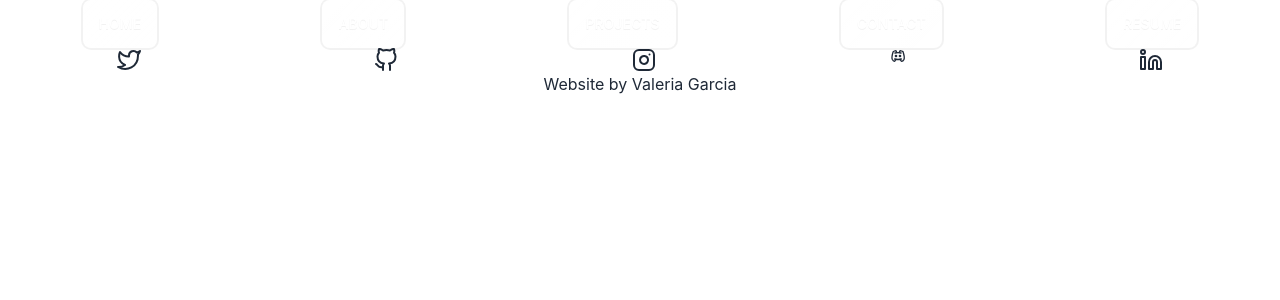
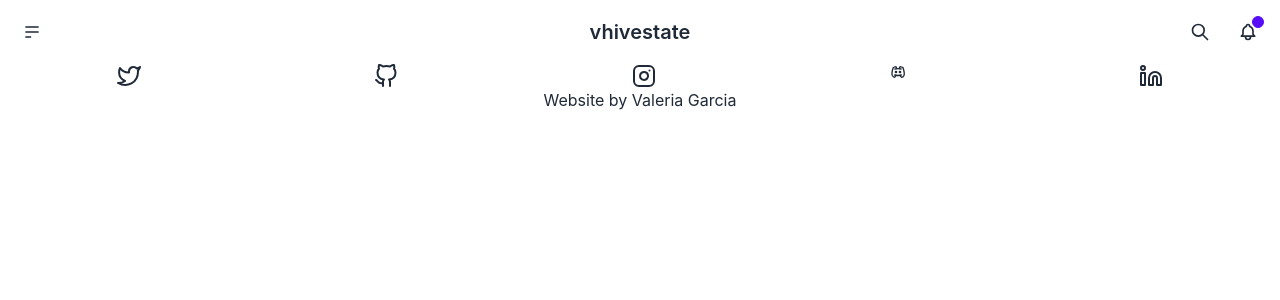
Before and after one commit to vhivestate/vhiivestate, a React (Create React App) app in the folder client/: page / in a window 1280 px wide. Shown: the top 300 px of the page. Built offline with nearby package versions, Linux system fonts and the light colour scheme.

Commit message:
nav style

```diff
--- a/client/src/App.css
+++ b/client/src/App.css
@@ -9,7 +9,20 @@
   flex-wrap: wrap;
   justify-content: space-around;
 }
+/* about styling */
+.about {
+  display: flex;
+  flex-wrap: wrap;
+  justify-content: space-around;
+}
 
+.avatar {
+  max-width: 50%;
+}
+
+.about p {
+  max-width: 50%;
+}
 /* contact form styling */
 .contactForm {
   text-align: center;
--- a/client/src/components/Nav.js
+++ b/client/src/components/Nav.js
@@ -3,13 +3,36 @@
 
 function Nav(props) {
   return (
-    <nav>
-        <button className="btn glass" onClick={() => props.setCurrentPage(0)}>Home</button>
-        <button className="btn glass" onClick={() => props.setCurrentPage(1)}>About</button>
-        <button className="btn glass" onClick={() => props.setCurrentPage(2)}>Projects</button>
-        <button className="btn glass" onClick={() => props.setCurrentPage(3)}>Contact</button>
-        <button className="btn glass" onClick={() => props.setCurrentPage(4)}>Resume</button>
-    </nav>
+    <div className="navbar bg-base-100">
+  <div className="navbar-start">
+    <div className="dropdown">
+      <label tabIndex={0} className="btn btn-ghost btn-circle">
+        <svg xmlns="http://www.w3.org/2000/svg" className="h-5 w-5" fill="none" viewBox="0 0 24 24" stroke="currentColor"><path  strokeLinejoin="round" strokeWidth="2" d="M4 6h16M4 12h16M4 18h7" /></svg>
+      </label>
+      <ul tabIndex={0} className="menu menu-compact dropdown-content mt-3 p-2 shadow bg-base-100 rounded-box w-52">
+      <li><a onClick={() => props.setCurrentPage(0)}>Home</a></li>
+        <li><a onClick={() => props.setCurrentPage(1)}>About</a></li>
+        <li><a onClick={() => props.setCurrentPage(2)}>Projects</a></li>
+        <li><a onClick={() => props.setCurrentPage(3)}>Contact</a></li>
+        <li><a onClick={() => props.setCurrentPage(4)}>Resume</a></li>
+      </ul>
+    </div>
+  </div>
+  <div className="navbar-center">
+    <a className="btn btn-ghost normal-case text-xl">vhivestate</a>
+  </div>
+  <div className="navbar-end">
+    <button className="btn btn-ghost btn-circle">
+      <svg xmlns="http://www.w3.org/2000/svg" className="h-5 w-5" fill="none" viewBox="0 0 24 24" stroke="currentColor"><path strokeLinecap="round" strokeLinejoin="round" strokeWidth="2" d="M21 21l-6-6m2-5a7 7 0 11-14 0 7 7 0 0114 0z" /></svg>
+    </button>
+    <button className="btn btn-ghost btn-circle">
+      <div className="indicator">
+        <svg xmlns="http://www.w3.org/2000/svg" className="h-5 w-5" fill="none" viewBox="0 0 24 24" stroke="currentColor"><path strokeLinecap="round" strokeLinejoin="round" strokeWidth="2" d="M15 17h5l-1.405-1.405A2.032 2.032 0 0118 14.158V11a6.002 6.002 0 00-4-5.659V5a2 2 0 10-4 0v.341C7.67 6.165 6 8.388 6 11v3.159c0 .538-.214 1.055-.595 1.436L4 17h5m6 0v1a3 3 0 11-6 0v-1m6 0H9" /></svg>
+        <span className="badge badge-xs badge-primary indicator-item"></span>
+      </div>
+    </button>
+  </div>
+</div>
   )
 }
 
--- a/client/src/pages/About.js
+++ b/client/src/pages/About.js
@@ -1,8 +1,18 @@
 import React from 'react'
-
+import Photo from '../headshot.png'
 function About() {
   return (
-    <div>About</div>
+<div className='about'>
+  <div className='Avatar'>
+    <img src={Photo}></img>
+  </div>
+
+
+    <p>
+    My name is Valeria Garcia. Based out of Salt Lake City, Utah. Graduated from the University of Utah. Full-stack web developer passionate about computer science. Educated in technologies such as JavaScript, MongoDB, Express.js, React, & Node.js.
+    </p>
+  </div>
+
   )
 }
 
```
Also changed, not shown: client/src/headshot.png (added), 1 other file (tests, documents, lock files or other folders).
